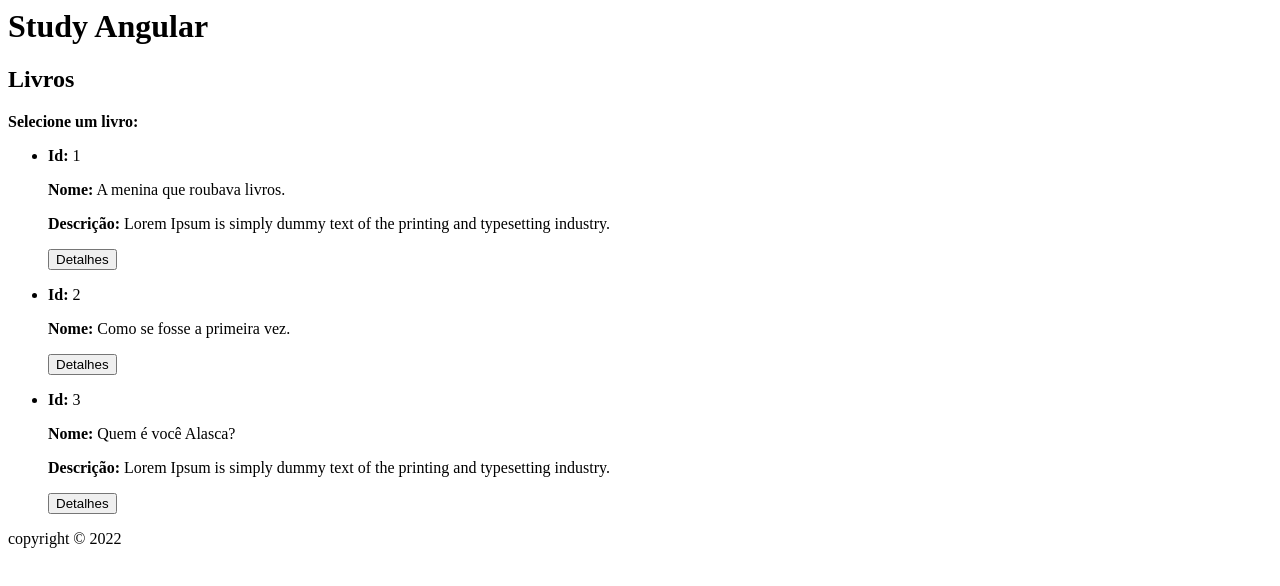
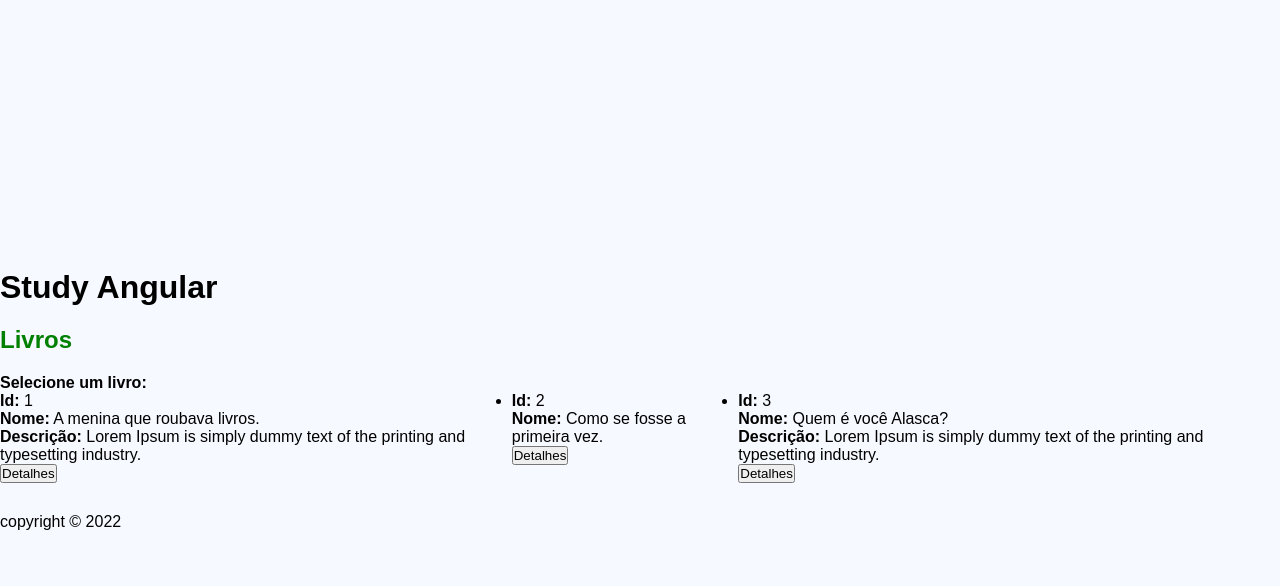
Before and after one commit to MaduFernandes/angular-study, an Angular app: page / in a window 1280 px wide. Shown: the top 586 px of the page. Built offline with nearby package versions, Linux system fonts and the light colour scheme.

Commit message:
3 files modified, 1 added

```diff
--- a/src/app/components/livros/livros.component.html
+++ b/src/app/components/livros/livros.component.html
@@ -1,10 +1,10 @@
-<div>
-  <h2>Livros</h2>
+<div class="livros">
+  <h2 class="title">Livros</h2>
 
   <div>
-    <strong>Selecione um livro:</strong>
-    <ul>
-      <li *ngFor="let livro of livros">
+    <strong class="subtitle">Selecione um livro:</strong>
+    <ul class="card">
+      <li class="list-livros" *ngFor="let livro of livros">
         <p><strong>Id:</strong> {{ livro.id }}</p>
         <p><strong>Nome:</strong> {{ livro.nome }}</p>
         <p *ngIf="livro.descriptions">
--- /dev/null
+++ b/src/app/components/livros/livros.component.scss
@@ -0,0 +1,12 @@
+div.livros {
+  h2.title {
+    margin: 20px 0 20px 0;
+    color: green;
+  }
+
+  ul.card {
+    display: flex;
+    justify-content: space-between;
+    margin: 0 30px 30px 0;
+  }
+}
--- a/src/app/components/livros/livros.component.ts
+++ b/src/app/components/livros/livros.component.ts
@@ -5,6 +5,7 @@ import { Livros } from './livros';
 @Component({
   selector: 'app-livros',
   templateUrl: './livros.component.html',
+  styleUrls: ['./livros.component.scss'],
 })
 export class LivrosComponent implements OnInit {
   livros: Livros[] = [
--- a/src/styles/styles.scss
+++ b/src/styles/styles.scss
@@ -0,0 +1,16 @@
+* {
+  margin: 0;
+  padding: 0;
+  box-sizing: border-box;
+  font-family: 'Poppins', sans-serif;
+}
+
+body {
+  background: #f6f9ff;
+  height: 100vh;
+  width: 100%;
+
+  display: flex;
+  justify-content: center;
+  align-items: center;
+}
```
